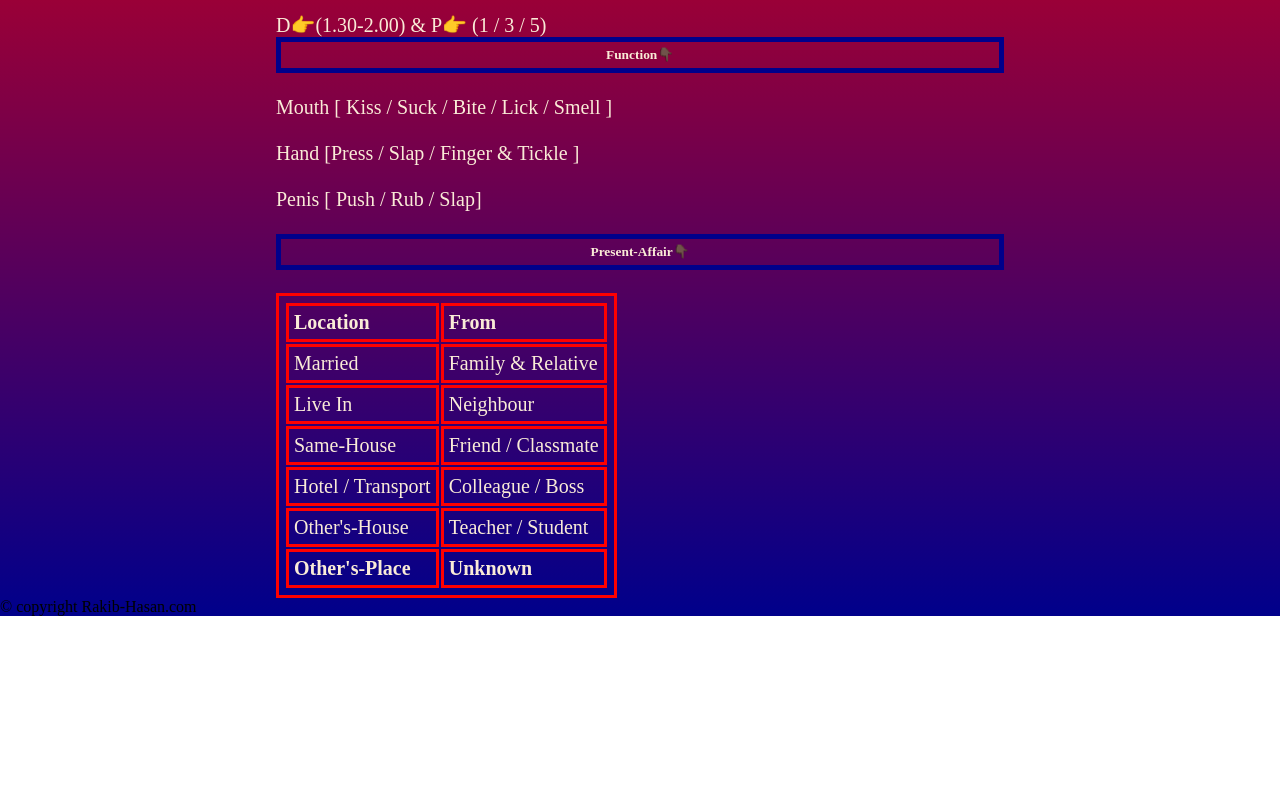
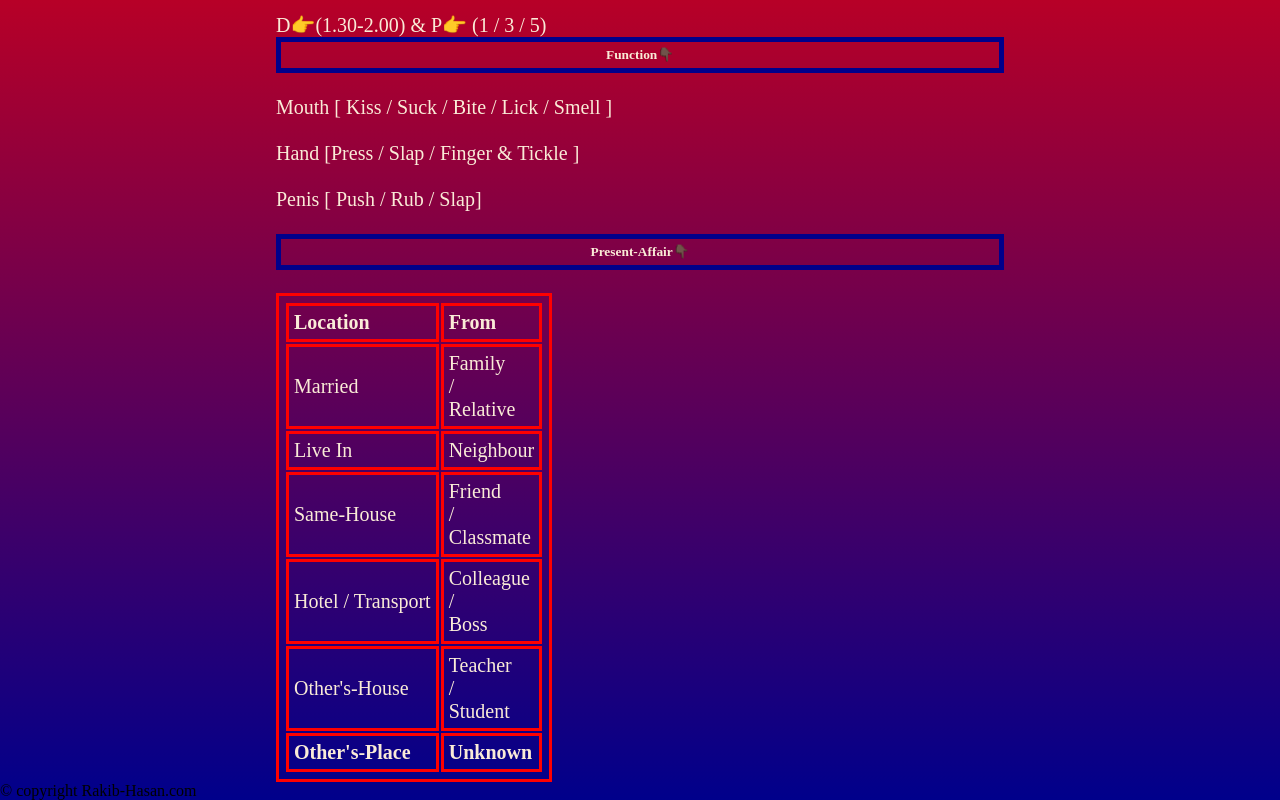
Before and after one commit to ROKUBOSS/Zero, a plain HTML site: page index.html in a window 1280 px wide. Shown: the part 1427-2227 px from the top of the page. Before the commit the page ends 2043 px from the top, so only its background shows below. Drawn offline with Linux system fonts and the light colour scheme.

Commit message:
filesadd

```diff
--- a/index.html
+++ b/index.html
@@ -123,7 +123,7 @@ Penis [ Push / Rub / Slap]<br><br>
     </tr>
     <tr>
         <td>Married</td>
-        <td>Family & Relative</td>
+        <td>Family <br> / <br>  Relative</td>
     </tr>
     <tr>
         <td>Live In</td>
@@ -131,15 +131,15 @@ Penis [ Push / Rub / Slap]<br><br>
     </tr>
     <tr>
         <td>Same-House</td>
-        <td>Friend / Classmate</td>
+        <td>Friend <br>/ <br> Classmate</td>
     </tr>
     <tr>
         <td>Hotel / Transport</td>
-        <td>Colleague / Boss</td>
+        <td>Colleague <br> / <br> Boss</td>
     </tr>
     <tr>
         <td>Other's-House</td>
-        <td>Teacher / Student</td>
+        <td>Teacher <br> / <br> Student</td>
     </tr>
     <tr>
         <td><b>Other's-Place</b></td>
```
